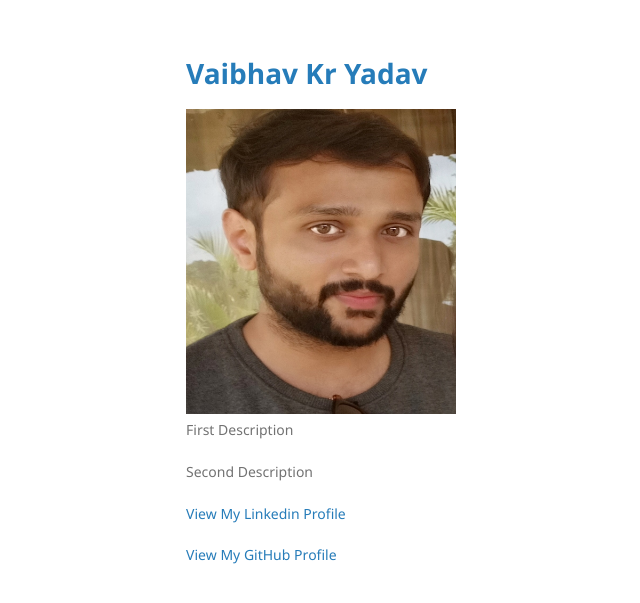
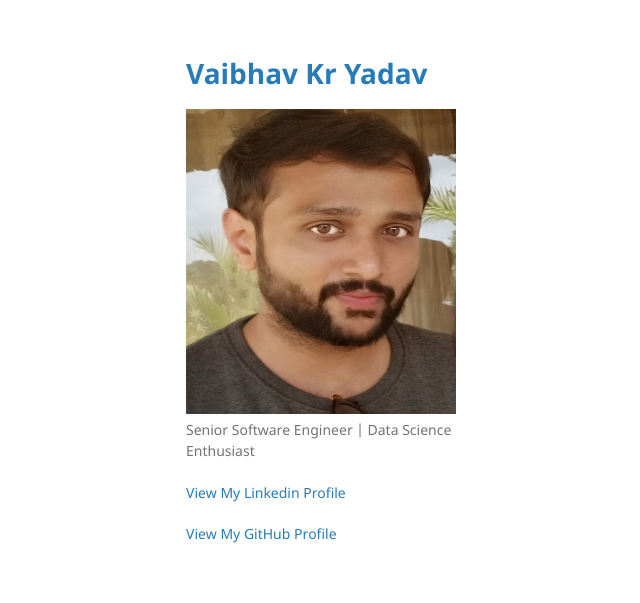
Before and after one commit to Vaibhav-Kumar-Yadav/Vaibhav-Kumar-Yadav.github.io, a Jekyll site: the page built from index.md, in a window 1280 px wide. Shown: the top 603 px of the page, without its empty margins (24-664 px from the left). Built offline with Jekyll 4.4.1, drawn with Linux system fonts in a browser that asks for light colours; our own code applies the rules of GitHub Pages for plain Markdown files.

Commit message:
Update _config.yml

```diff
--- a/_config.yml
+++ b/_config.yml
@@ -1,9 +1,7 @@
 title: Vaibhav Kr Yadav
 logo: "/assets/image/VaibhavKrYadav.jpg"
 description:
-  First Description
-  <br><br>
-  Second Description
+  Senior Software Engineer | Data Science Enthusiast
   <br><br>
   <a href="LinkedinUrl"> View My Linkedin Profile</a>
 show_downloads: false
```
